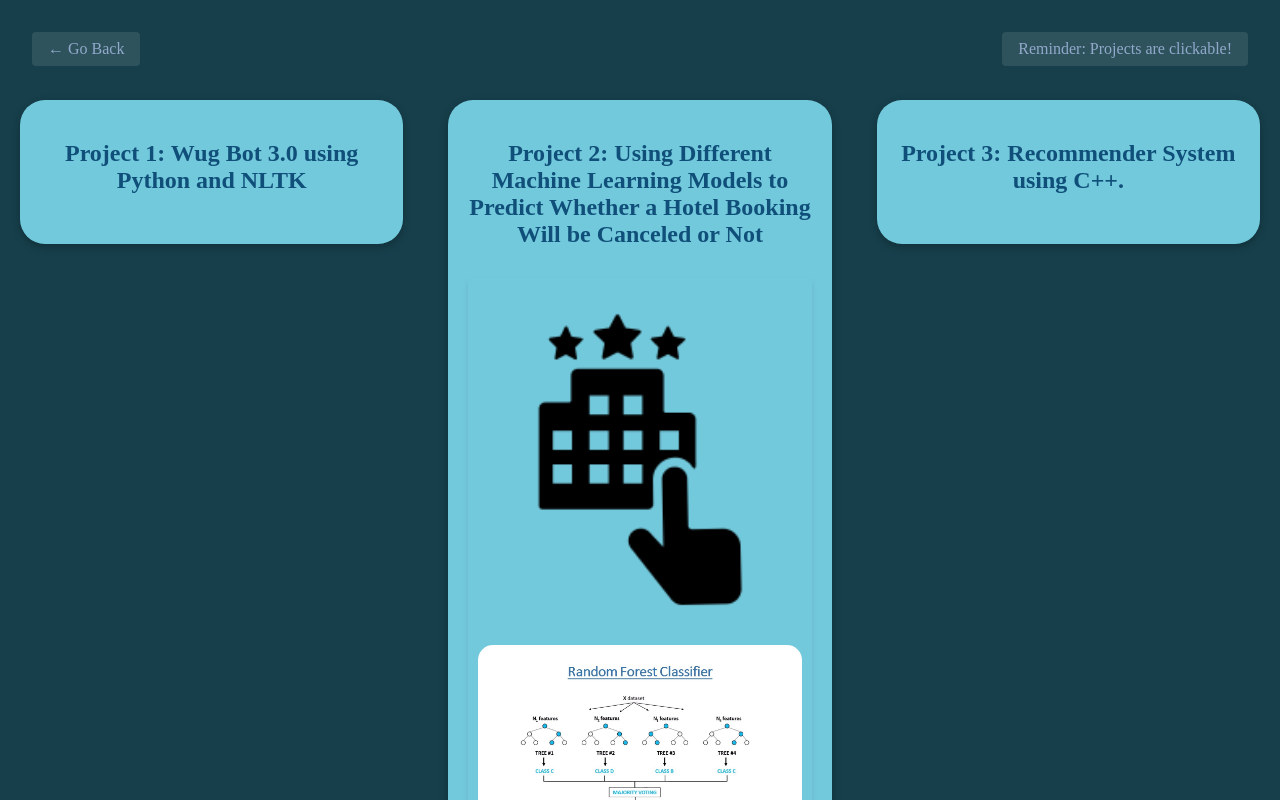
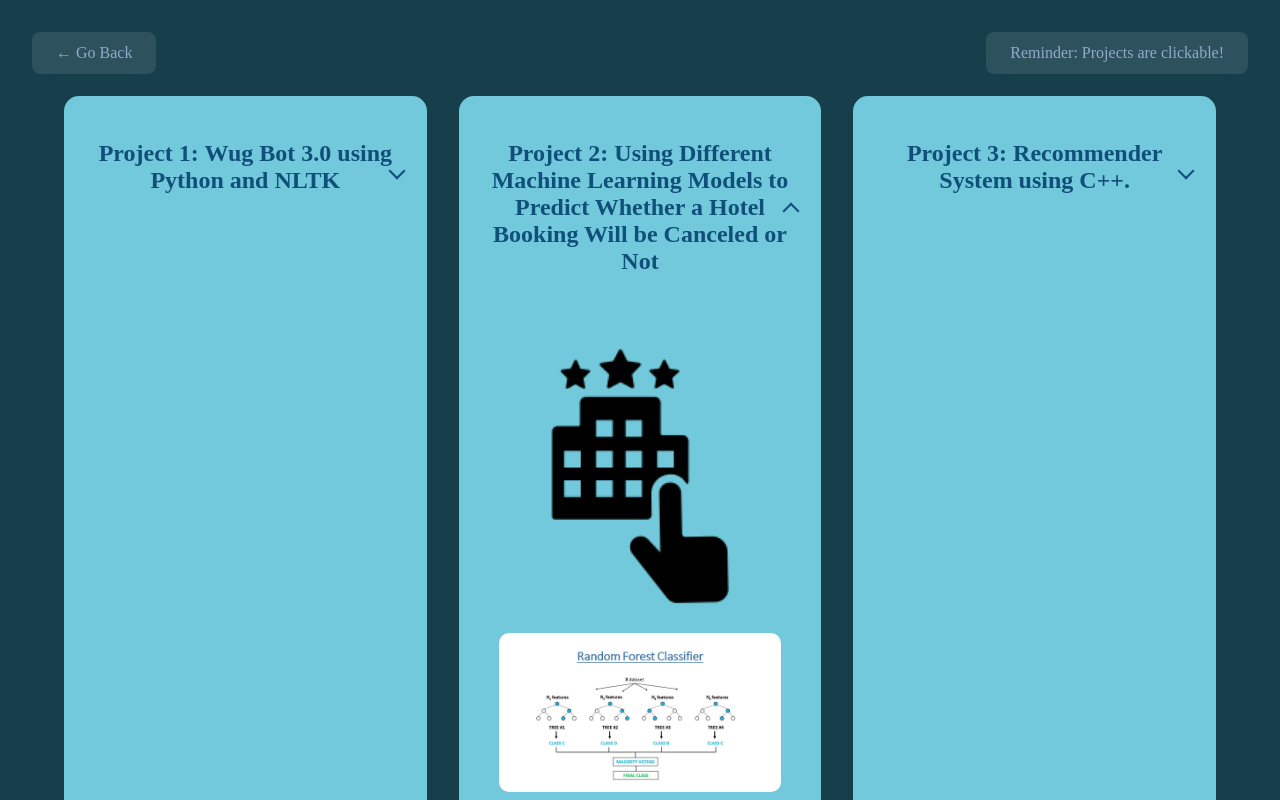
Before and after one commit to Clyde0513/portfolio, a Vue app: page /projects in a window 1280 px wide. Both pictures are taken after a click on the element 639 px from the left and 193 px from the top of the page. Shown: the top 800 px of the page. Built offline with nearby package versions, Linux system fonts and the light colour scheme.

Commit message:
fixing project functionality

```diff
--- a/package.json
+++ b/package.json
@@ -13,7 +13,8 @@
     "g": "^2.0.1",
     "router": "^1.3.8",
     "vue": "^3.2.13",
-    "vue-router": "^4.2.5"
+    "vue-router": "^4.2.5",
+    "vuex": "^4.0.2"
   },
   "devDependencies": {
     "@babel/core": "^7.12.16",
--- a/src/components/projectCard.vue
+++ b/src/components/projectCard.vue
@@ -1,24 +1,45 @@
 <template>
-    <div>
+    <div class="page-container">
         <div class="back-button" @click="$router.push('/')">← Go Back</div>
         <div class="reminder-button">Reminder: Projects are clickable!</div>
         <div class="main-container">
-            <div class="project-card" v-for="(item, index) in projectData.ProjectsArray" v-bind:key="index">
-                <h2 @click="toggleDropdown(item)" class="dropdown-title">{{ item.Title }}</h2>
-                <transition name="fade">
-                    <div :class="['dropdown-content', { 'visible': item.showDropdown }]">
-                        <img :src="item.Image" alt="">
-                        <img :src="item.Image1" alt="">
-                        <p class='about-me'>{{ item.About }}</p>
-                        <p class='about-me'>{{ item.About1 }}</p>
-                        <img v-if="item.Image2" :src="item.Image2" alt="">
-                        <img v-if="item.Image3" :src="item.Image3" alt="">
-                        <img v-if="item.Image4" :src="item.Image4" alt="">
-                        <div class="links">
-                            <a :href="item.Link" target="_blank"><img src="../assets/github.png" alt="Github Logo"></a>
+            <div class="project-card"
+                 v-for="(item, index) in projects"
+                 v-bind:key="index"
+                 :style="{ animationDelay: index * 0.2 + 's' }">
+                <div class="card-content">
+                    <h2 @click="toggleProject(index)" class="dropdown-title">
+                        {{ item.Title }}
+                        <span :class="['click-indicator', { 'rotated': activeIndex === index }]"></span>
+                    </h2>
+
+                    <transition
+                        name="slide-fade"
+                        @enter="startTransition"
+                        @leave="endTransition"
+                    >
+                        <div v-show="activeIndex === index"
+                             :class="['dropdown-content', { 'visible': activeIndex === index }]">
+                            <div class="image-gallery">
+                                <img :src="item.Image" alt="" class="fade-in">
+                                <img :src="item.Image1" alt="" class="fade-in">
+                                <img v-if="item.Image2" :src="item.Image2" alt="" class="fade-in">
+                                <img v-if="item.Image3" :src="item.Image3" alt="" class="fade-in">
+                                <img v-if="item.Image4" :src="item.Image4" alt="" class="fade-in">
+                            </div>
+                            <div class="project-details">
+                                <p class='about-me'>{{ item.About }}</p>
+                                <p class='about-me'>{{ item.About1 }}</p>
+                            </div>
+                            <div class="links">
+                                <a :href="item.Link" target="_blank" class="github-link">
+                                    <img src="../assets/github.png" alt="Github Logo">
+                                    <span>View on GitHub</span>
+                                </a>
+                            </div>
                         </div>
-                    </div>
-                </transition>
+                    </transition>
+                </div>
             </div>
         </div>
     </div>
@@ -26,149 +47,260 @@
 
 <script>
 import jsonData from "/projects.json"
+
 export default {
     data() {
         return {
-            projectData: jsonData
+            projects: jsonData.ProjectsArray,
+            activeIndex: false
         }
     },
     methods: {
-        toggleDropdown(item) {
-            item.showDropdown = !item.showDropdown;
+        toggleProject(index) {
+            // If clicking the same project, close it
+            // Otherwise, open the clicked project and close others
+            this.activeIndex = this.activeIndex === index ? false : index;
+        },
+        startTransition(el) {
+            el.style.height = 'auto';
+            const height = el.offsetHeight;
+            el.style.height = '0px';
+            el.offsetHeight; // force reflow
+            el.style.height = height + 'px';
+        },
+        endTransition(el) {
+            el.style.height = '0px';
         }
     }
 }
 </script>
 
 <style scoped>
-.back-button {
-    position: absolute;
-    top: 2rem;
-    left: 2rem;
-    padding: 0.5rem 1rem;
-    background-color: rgba(255, 255, 255, 0.1);
-    border-radius: 4px;
-    cursor: pointer;
-    transition: background-color 0.3s;
-    color: rgb(146, 169, 203);
-    z-index: 100;
-}
-
-.back-button:hover {
-    background-color: rgba(255, 255, 255, 0.2);
-}
-
-.reminder-button {
-    position: absolute;
-    top: 2rem;
-    right: 2rem;
-    padding: 0.5rem 1rem;
-    background-color: rgba(255, 255, 255, 0.1);
-    border-radius: 4px;
-    color: rgb(146, 169, 203);
-    z-index: 100;
-}
-
-.reminder-button:hover {
-    background-color: rgba(255, 255, 255, 0.2);
+.page-container {
+    min-height: 100vh;
+    background-color: #163f4b;
+    padding: 4rem 2rem;
 }
 
 .main-container {
+    max-width: 1200px;
+    margin: 0 auto;
     display: grid;
-    grid-template-columns: repeat(auto-fit, minmax(300px, 1fr)); /* Responsive columns */
-    gap: 45px; /* Add gap between grid items */
-    justify-items: center; /* Center items horizontally */
-    align-items: start; /* Align items at the top */
-    padding: 20px; /* Add padding around the container */
-    margin-top: 80px; /* Add top margin to prevent overlap with back button */
-}
-.project-card {
-    padding: 20px;
-    background-color: rgb(115, 201, 220);
-    border-radius: 25px;
-    box-shadow: rgba(0, 0, 0, 0.24) 0px 3px 8px;
-    transition: transform 0.3s, box-shadow 0.3s;
-    min-height: 100px; /* Set a minimum height */
-    display: flex;
-    flex-direction: column;
-    justify-content: flex-start; /* Changed from space-between */
-    /* removed overflow: hidden */
-}
-.project-card:hover {
-    transform: scale(1.0147);
-    box-shadow: rgba(0, 0, 0, 0.35) 0px 5px 15px;
-}
-.project-card img {
-    height: auto;
-    width: 100%;
-    max-height: 800px; /* Set a maximum height */
-    border-radius: 15px;
-    margin: 10px 0;
-    object-fit: cover; /* Ensure images cover the area */
+    grid-template-columns: repeat(auto-fit, minmax(350px, 1fr));
+    gap: 2rem;
+    padding: 2rem;
 }
 
-.links {
+.project-card {
+    background-color: rgb(115, 201, 220);
+    border-radius: 15px;
+    opacity: 0;
+    transform: translateY(20px);
+    animation: fadeInUp 0.6s ease forwards;
+    margin-bottom: 2rem;
+    transition: all 0.3s ease-in-out;
+}
+
+.card-content {
+    padding: 1.5rem;
+}
+
+.dropdown-title {
+    font-size: 1.5rem;
+    color: #0f4f79;
+    cursor: pointer;
     display: flex;
-    flex-direction: row;
+    justify-content: space-between;
     align-items: center;
-    justify-content: flex-end;
-    margin-top: 10px;
-}
-.links img {
-    height: 1.5rem;
-    margin: 5px;
-    transition: transform 0.3s;
-}
-.links img:hover {
-    transform: scale(1.2);
-}
-.about-me {
-    width: 100%;
-    margin-top: 10px;
-    font-size: 1rem;
-    color: #333;
-    overflow: hidden; /* Ensure text does not overflow */
-    text-overflow: ellipsis;
-    white-space: normal; /* Allow text to wrap */
-    line-height: 1.5; /* Improve readability */
-    font-family:'Gill Sans', 'Gill Sans MT', Calibri, 'Trebuchet MS', sans-serif;
-    color:rgb(3, 24, 29)
-}
-.dropdown-title {
-    cursor: pointer;
-    color: #0f4f79;
-    transition: color 0.3s;
+    transition: all 0.3s ease;
+    position: relative;
+    padding-bottom: 0.5rem;
 }
 
 .dropdown-title:hover {
     color: #2980b9;
+    transform: translateX(10px);
+}
+
+.click-indicator {
+    position: absolute;
+    right: 0;
+    top: 50%;
+    width: 10px;
+    height: 10px;
+    border-right: 2px solid #0f4f79;
+    border-bottom: 2px solid #0f4f79;
+    transform: translateY(-50%) rotate(45deg);
+    transition: transform 0.3s ease;
+}
+
+.click-indicator.rotated {
+    transform: translateY(-50%) rotate(-135deg);
 }
 
 .dropdown-content {
-    background-color: rgb(115, 201, 220); /* Match the project card background color */
-    padding: 0; /* Start with no padding */
-    border-radius: 5px;
-    box-shadow: 0 4px 6px rgba(0, 0, 0, 0.1);
-    margin-top: 10px;
-    max-height: 0;
-    opacity: 0;
-    transition: all 0.5s ease-in-out;
-    transform-origin: top;
-    transform: scaleY(0);
+    overflow: hidden;
+    transition: height 0.3s ease-out;
+    height: 0;
 }
 
 .dropdown-content.visible {
-    max-height: 5000px; /* Increased max-height */
+    height: auto;
     opacity: 1;
-    padding: 10px;
-    transform: scaleY(1);
+    padding: 1rem;
 }
 
-.fade-enter-active, .fade-leave-active {
-    transition: opacity 0.5s;
+.image-gallery {
+    display: grid;
+    gap: 1rem;
+    margin: 1rem 0;
 }
 
-.fade-enter, .fade-leave-to /* .fade-leave-active in <2.1.8 */ {
+.image-gallery img {
+    width: 100%;
+    border-radius: 10px;
+    transition: transform 0.3s ease;
     opacity: 0;
+    animation: fadeIn 0.6s ease forwards;
+}
+
+.image-gallery img:hover {
+    transform: scale(1.02);
+}
+
+.project-details {
+    margin: 1.5rem 0;
+}
+
+.about-me {
+    color: #03181d;
+    line-height: 1.6;
+    margin-bottom: 1rem;
+    opacity: 0;
+    animation: fadeIn 0.6s ease forwards 0.3s;
+}
+
+.github-link {
+    display: flex;
+    align-items: center;
+    gap: 0.5rem;
+    text-decoration: none;
+    color: #0f4f79;
+    transition: transform 0.3s ease;
+}
+
+.github-link:hover {
+    transform: translateY(-2px);
+}
+
+.github-link img {
+    width: 24px;
+    height: 24px;
+}
+
+.back-button, .reminder-button {
+    position: fixed;
+    padding: 0.75rem 1.5rem;
+    background-color: rgba(255, 255, 255, 0.1);
+    backdrop-filter: blur(10px);
+    border-radius: 8px;
+    color: rgb(146, 169, 203);
+    z-index: 100;
+    transition: all 0.3s ease;
+}
+
+.back-button {
+    top: 2rem;
+    left: 2rem;
+    cursor: pointer;
+}
+
+.reminder-button {
+    top: 2rem;
+    right: 2rem;
+}
+
+.back-button:hover, .reminder-button:hover {
+    background-color: rgba(255, 255, 255, 0.2);
+    transform: translateY(-2px);
+}
+
+/* Animations */
+@keyframes fadeInUp {
+    from {
+        opacity: 0;
+        transform: translateY(20px);
+    }
+    to {
+        opacity: 1;
+        transform: translateY(0);
+    }
+}
+
+@keyframes fadeIn {
+    from {
+        opacity: 0;
+    }
+    to {
+        opacity: 1;
+    }
+}
+
+.expand-enter-active, .expand-leave-active {
+    transition: all 0.5s ease;
+    max-height: 2000px;
+    opacity: 1;
+}
+
+.expand-enter-from, .expand-leave-to {
+    max-height: 0;
+    opacity: 0;
+    transform: translateY(-10px);
+}
+
+.slide-fade-enter-active {
+    animation: slideDown 0.5s cubic-bezier(0.4, 0, 0.2, 1);
+}
+
+.slide-fade-leave-active {
+    animation: slideUp 0.5s cubic-bezier(0.4, 0, 0.2, 1);
+}
+
+@keyframes slideDown {
+    from {
+        opacity: 0;
+        transform: translateY(-20px);
+    }
+    to {
+        opacity: 1;
+        transform: translateY(0);
+    }
+}
+
+@keyframes slideUp {
+    from {
+        opacity: 1;
+        transform: translateY(0);
+    }
+    to {
+        opacity: 0;
+        transform: translateY(-20px);
+    }
+}
+
+@media (max-width: 768px) {
+    .main-container {
+        grid-template-columns: 1fr;
+        padding: 1rem;
+    }
+
+    .back-button, .reminder-button {
+        position: relative;
+        top: 0;
+        left: 0;
+        right: 0;
+        margin: 1rem;
+        text-align: center;
+    }
 }
 </style>
--- /dev/null
+++ b/src/store/index.js
@@ -0,0 +1,21 @@
+import { createStore } from 'vuex'
+
+export default createStore({
+    state: {
+        openProjectId: null
+    },
+    mutations: {
+        setOpenProject(state, projectId) {
+            state.openProjectId = projectId
+        }
+    },
+    actions: {
+        toggleProject({ state, commit }, projectId) {
+            if (state.openProjectId === projectId) {
+                commit('setOpenProject', null)
+            } else {
+                commit('setOpenProject', projectId)
+            }
+        }
+    }
+})
```
Also changed, not shown: src/components/mainCard.vue (+59 -5 lines), src/main.js (+8 -4 lines), 1 other file (tests, documents, lock files or other folders).
